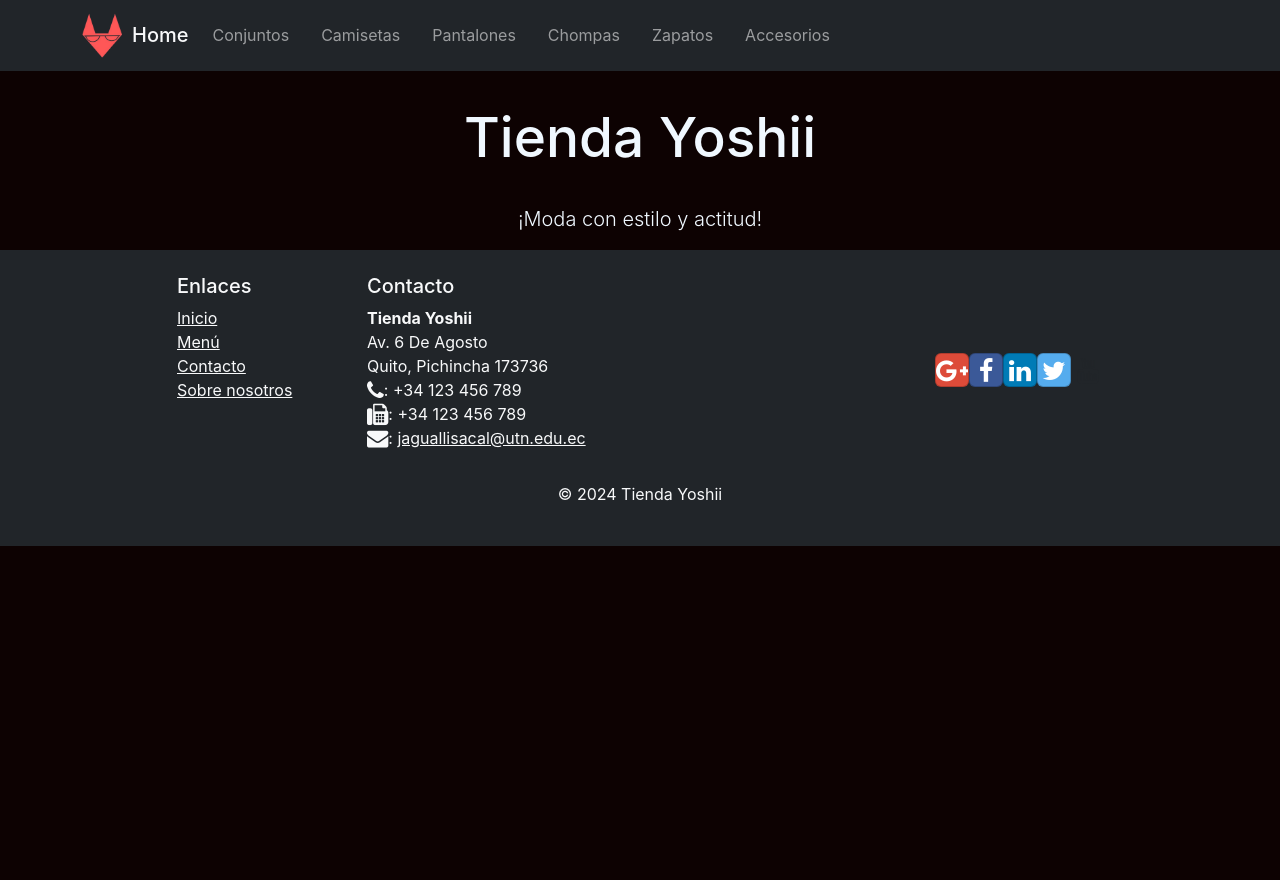
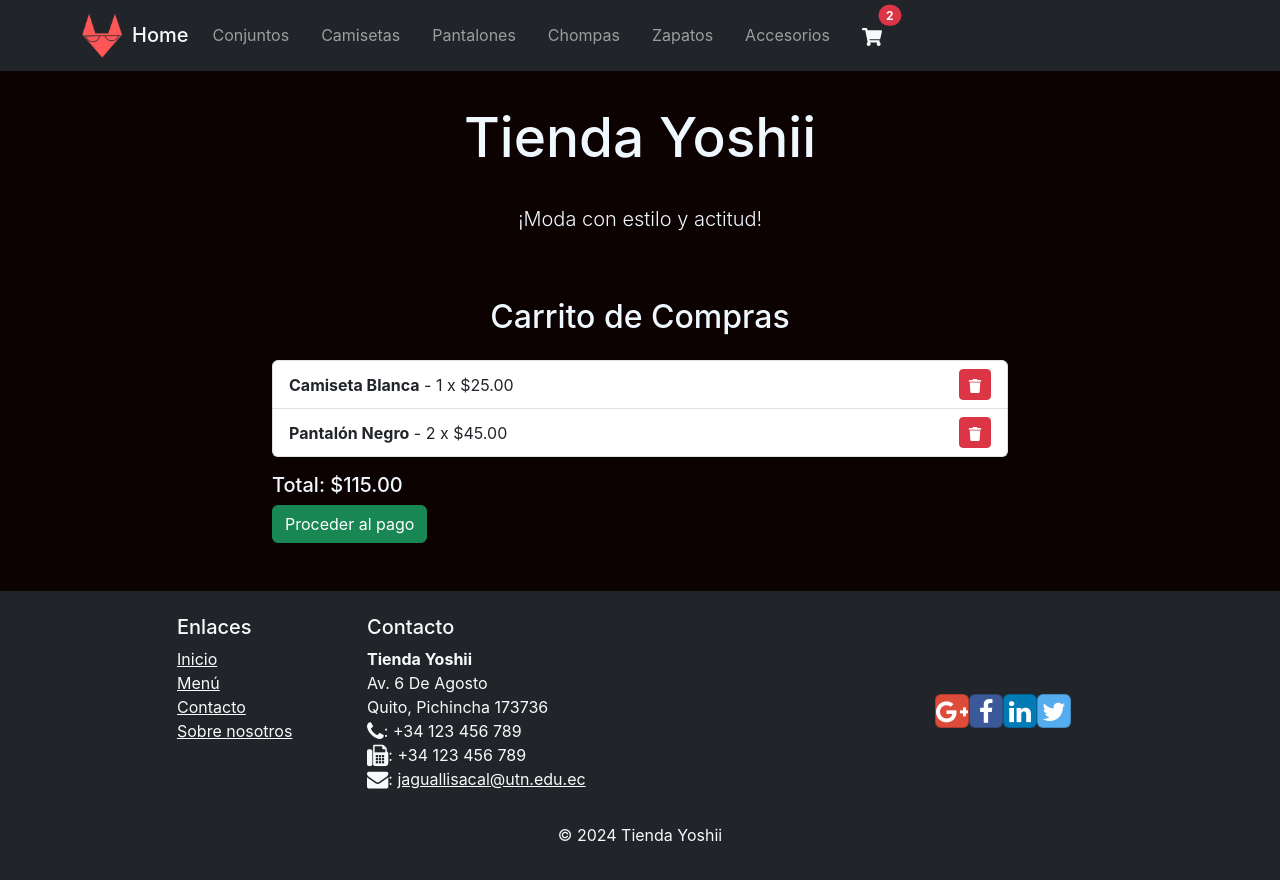
Before and after one commit to Yoshida077/TiendaYoshii, a React (Create React App) app: page /carrito in a window 1280 px wide. Shown: the top 880 px of the page. Before the commit the page ends 800 px from the top, so only its background shows below. Built offline with nearby package versions, Linux system fonts and the light colour scheme.

Commit message:
comit carrito

```diff
--- a/package.json
+++ b/package.json
@@ -12,6 +12,7 @@
     "font-awesome": "^4.7.0",
     "react": "^19.1.0",
     "react-dom": "^19.1.0",
+    "react-icons": "^5.5.0",
     "react-router-dom": "^7.6.0",
     "react-scripts": "5.0.1",
     "reactstrap": "^9.2.3",
--- /dev/null
+++ b/src/components/CarritoComponent.js
@@ -0,0 +1,51 @@
+import React from "react";
+import { Container, Row, Col, ListGroup, ListGroupItem, Button } from "reactstrap";
+import { FaTrash } from "react-icons/fa";
+
+// Productos de ejemplo (puedes reemplazar con props o estado global más adelante)
+const productosCarrito = [
+  {
+    id: 1,
+    nombre: "Camiseta Blanca",
+    precio: 25.0,
+    cantidad: 1,
+  },
+  {
+    id: 2,
+    nombre: "Pantalón Negro",
+    precio: 45.0,
+    cantidad: 2,
+  },
+];
+
+const CarritoComponent = () => {
+  const total = productosCarrito.reduce((acc, item) => acc + item.precio * item.cantidad, 0);
+
+  return (
+    <Container className="py-5">
+      <h2 className="text-center mb-4">Carrito de Compras</h2>
+      <Row>
+        <Col md={{ size: 8, offset: 2 }}>
+          <ListGroup>
+            {productosCarrito.map((item) => (
+              <ListGroupItem key={item.id} className="d-flex justify-content-between align-items-center">
+                <div>
+                  <strong>{item.nombre}</strong> - {item.cantidad} x ${item.precio.toFixed(2)}
+                </div>
+                <Button color="danger" size="sm">
+                  <FaTrash />
+                </Button>
+              </ListGroupItem>
+            ))}
+          </ListGroup>
+          <div className="text-right mt-3">
+            <h5>Total: ${total.toFixed(2)}</h5>
+            <Button color="success">Proceder al pago</Button>
+          </div>
+        </Col>
+      </Row>
+    </Container>
+  );
+};
+
+export default CarritoComponent;
--- a/src/components/headerComponent.js
+++ b/src/components/headerComponent.js
@@ -1,14 +1,16 @@
 import React, { Component } from "react";
 import {
-  Navbar, NavbarBrand, NavbarToggler, Collapse, Nav, NavItem, Container
+  Navbar, NavbarBrand, NavbarToggler, Collapse, Nav, NavItem, Container, Badge
 } from 'reactstrap';
 import { Link } from 'react-router-dom';
+import { FaShoppingCart } from 'react-icons/fa'; // ← ícono de carrito
 
 class Header extends Component {
   constructor(props) {
     super(props);
     this.state = {
-      isOpen: false
+      isOpen: false,
+      cartItemCount: 2 // ← puedes cambiar este número para simular cantidad
     };
   }
 
@@ -41,7 +43,7 @@ class Header extends Component {
 
             {/* LINKS */}
             <Collapse isOpen={this.state.isOpen} navbar>
-              <Nav className="ml-auto" navbar>
+              <Nav className="ml-auto d-flex align-items-center" navbar>
                 <NavItem>
                   <Link to="/conjuntos" className="nav-link">Conjuntos</Link>
                 </NavItem>
@@ -60,11 +62,22 @@ class Header extends Component {
                 <NavItem>
                   <Link to="/accesorios" className="nav-link">Accesorios</Link>
                 </NavItem>
+
+                {/* CARRITO */}
+                <NavItem className="nav-link position-relative">
+                  <Link to="/carrito" className="text-light">
+                    <FaShoppingCart size={20} />
+                    <Badge color="danger" pill className="position-absolute top-0 start-100 translate-middle">
+                      {this.state.cartItemCount}
+                    </Badge>
+                  </Link>
+                </NavItem>
               </Nav>
             </Collapse>
           </Container>
         </Navbar>
-      {/* ENCABEZADO CON NOMBRE DE LA TIENDA */}
+
+        {/* ENCABEZADO */}
         <div className="jumbotron text-center">
           <div className="container">
             <h1>Tienda Yoshii</h1>
@@ -76,5 +89,4 @@ class Header extends Component {
   }
 }
 
-
 export default Header;
--- a/src/components/mainComponent.js
+++ b/src/components/mainComponent.js
@@ -12,6 +12,7 @@ import PantalonesComponent from "./pantalonesComponent";
 import ChompasComponent from "./chompasComponent";
 import ZapatosComponent from "./zapatosComponent";
 import AccesoriosComponent from "./accesoriosComponent";
+import CarritoComponent from "./CarritoComponent";
 
 class Main extends Component {
   constructor(props) {
@@ -56,6 +57,7 @@ class Main extends Component {
           <Route path="/chompas" element={<ChompasComponent />} />
           <Route path="/zapatos" element={<ZapatosComponent />} />
           <Route path="/accesorios" element={<AccesoriosComponent />} />
+          <Route path="/carrito" element={<CarritoComponent />} />
         </Routes>
 
         <Footer />
```
Also changed, not shown: 1 other file (tests, documents, lock files or other folders).
